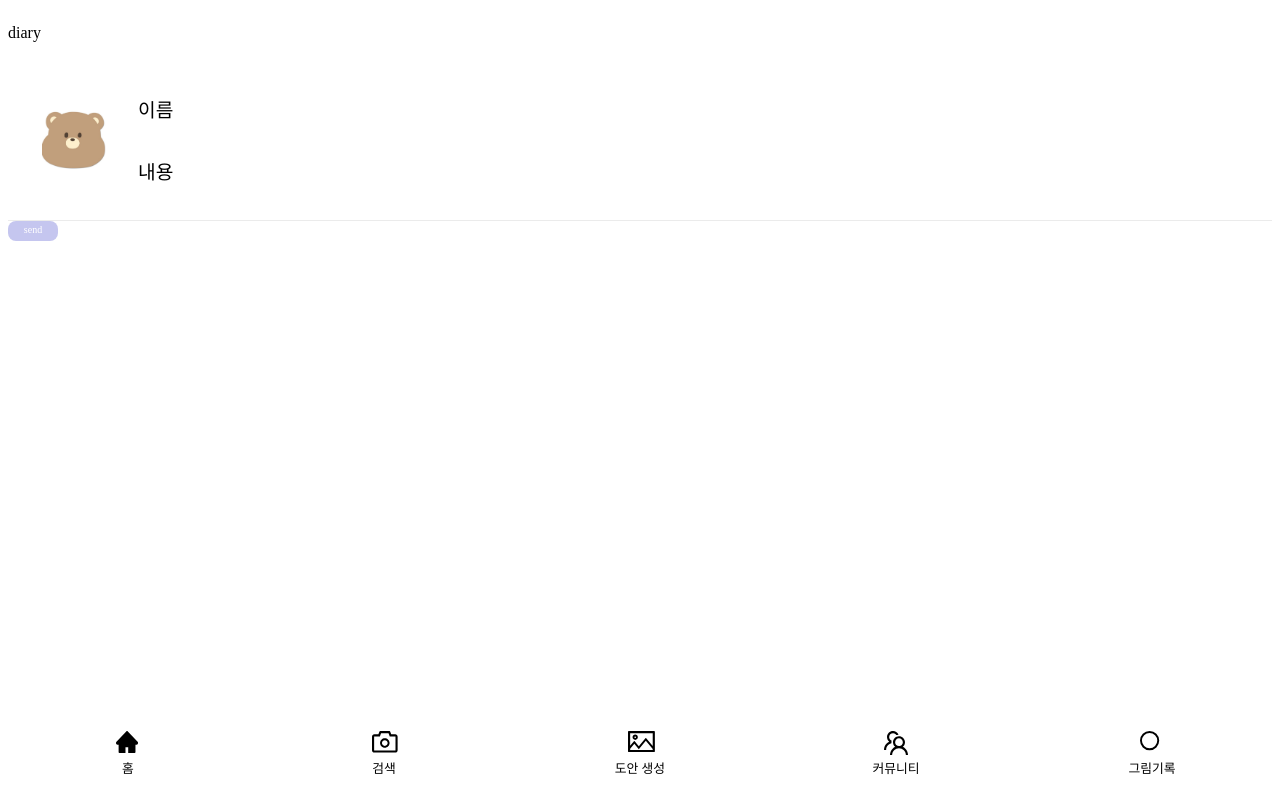
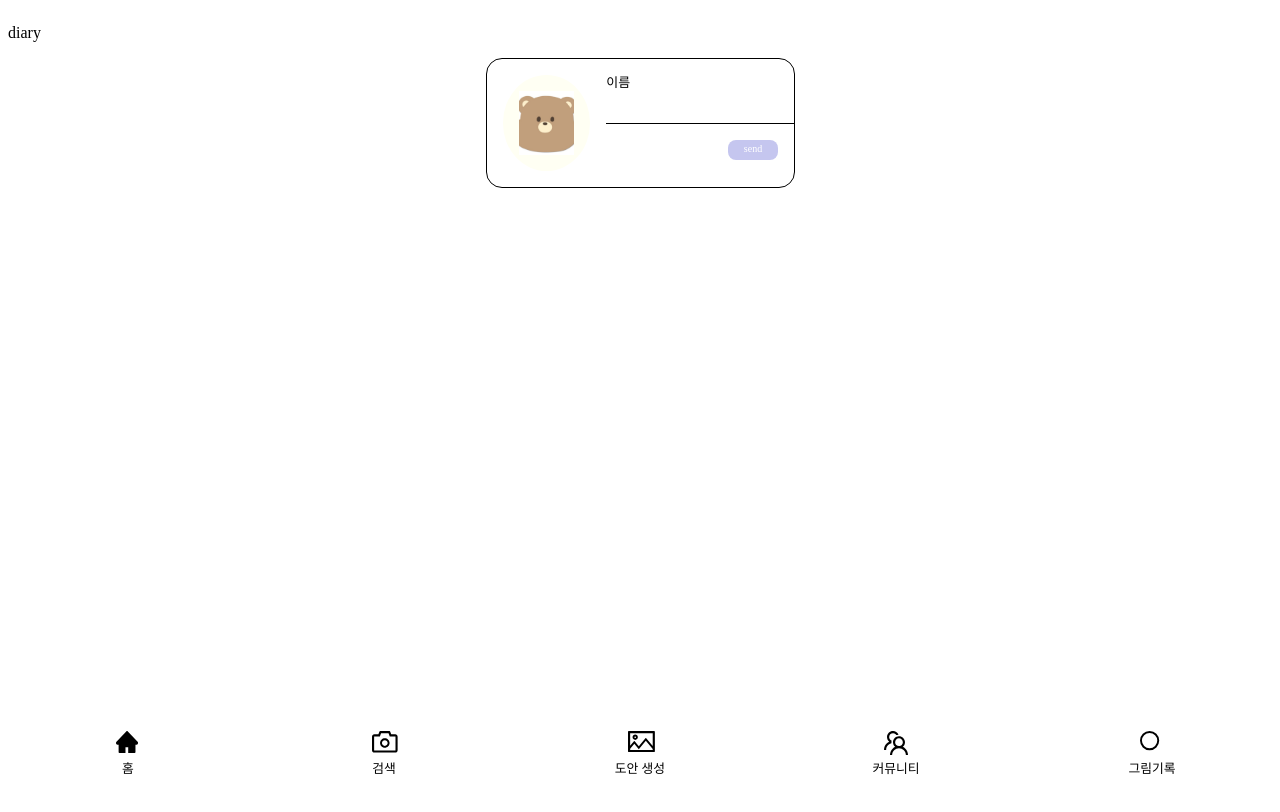
Before and after one commit to brush-buddy/brush-buddy, a Vue app in the folder Frontend/brush-buddy/: page /diary in a window 1280 px wide. Shown: the top 812 px of the page. Built offline with nearby package versions, Linux system fonts and the light colour scheme.

Commit message:
fix:댓글컴포넌트수정

```diff
--- a/Frontend/brush-buddy/src/components/ReplyComponent.vue
+++ b/Frontend/brush-buddy/src/components/ReplyComponent.vue
@@ -1,81 +1,121 @@
 <template>
-    <div class=out>
-        <div class="reply">
+  <div class="out">
+    <div class="wrap">
       <div class="replyImg">
         <img src="/src/assets/images/image1.jpg" alt="reply" />
       </div>
-            <div class="replyContent">
+      <div class="reply">
         <div class="replyName">
           <p>이름</p>
         </div>
-                <div class="replyText">
-                    <p>내용</p>
+        <textarea
+          v-model="textAreaValue"
+          rows="1"
+          type="text"
+          class="replyText"
+          @input="resizeTextArea"
+        />
+        <div class="btnout">
+          <div id="btn">
+            <MiniBtnComponent :title="title" :color="color" />
           </div>
         </div>
       </div>
-        <div id="btn" >
-            <MiniBtnComponent :title=title :color=color />
     </div>
-
   </div>
 </template>
 
 <script setup lang="ts">
 import MiniBtnComponent from "@/components/MiniBtnComponent.vue";
-import { ref } from 'vue'
+import { ref } from "vue";
 
-const title = ref('send')
-const color = ref('#C5C6EF')
+const title = ref("send");
+const color = ref("#C5C6EF");
 
+const textAreaValue = ref("");
+const textareaRef = ref(null);
+
+const resizeTextArea = () => {
+  const targetTextarea = textareaRef.value;
+  if (targetTextarea.scrollHeight > targetTextarea.clientHeight) {
+    // textarea height 확장
+    targetTextarea.style.height = targetTextarea.scrollHeight + "px";
+  } else {
+    // textarea height 축소
+    targetTextarea.style.height = targetTextarea.scrollHeight - 18 + "px";
+  }
+};
 </script>
 
 <style scoped>
+.out {
+  display: flex;
+  flex-direction: row;
+  align-items: center;
+  justify-self: center;
+  /* justify-content: in; */
+  /* margin: 1rem; */
+  /* background-color: aquamarine; */
+  border-style: solid;
+  border-width: thin;
+  border-radius: 1rem;
+}
+
+.wrap {
+  /* background-color: aqua; */
+  display: flex;
+  justify-content: space-between;
+  /* flex-direction: row; */
+  /* align-items: center; */
+  margin: auto;
+}
+
 .reply {
-    box-sizing: border-box;
-    padding: 18px;
-    border-bottom: 1px solid #ebebeb;
+  /* background-color: blue; */
+  width: 70%;
   display: flex;
-    align-items: center;
-    position: relative;
+  flex-direction: column;
 }
 
 .replyImg {
   border-radius: 50%;
-    background-color: #ffffff;
+  background-color: #fffff3;
   width: 4rem;
   height: 4rem;
-    margin-right: 1rem;
   padding: 1rem;
   overflow: hidden;
-    }
-
-    .replyImg img {
+  margin: 1rem;
+  > img {
     width: 100%;
     height: 100%;
     object-fit: cover;
   }
-
+}
 .replyContent {
-    flex: 1;
-    display: flex;
-    flex-direction: column;
 }
 
 .replyName {
-    font-size: 1.2rem; /* 작게 만듦 */
+  font-size: small;
 }
 
 .replyText {
-    overflow: hidden;
-    text-overflow: ellipsis;
-    margin-top: 1px;
-    font-size: 1.2rem;
-    line-height: 20px;
 }
 
-    .btn {
-    position: absolute;
-    right: 0;
-    bottom: 0;
+#btn {
+  float: right;
+}
+
+textarea {
+  border: none;
+  border-bottom-style: solid;
+  border-width: thin;
+  border-bottom-color: black;
+  outline: none;
+  resize: none;
+}
+.btnout {
+  display: flex;
+  justify-content: flex-end;
+  margin: 1rem;
 }
 </style>
```
Lines whose indentation alone changed are shown as unchanged.
